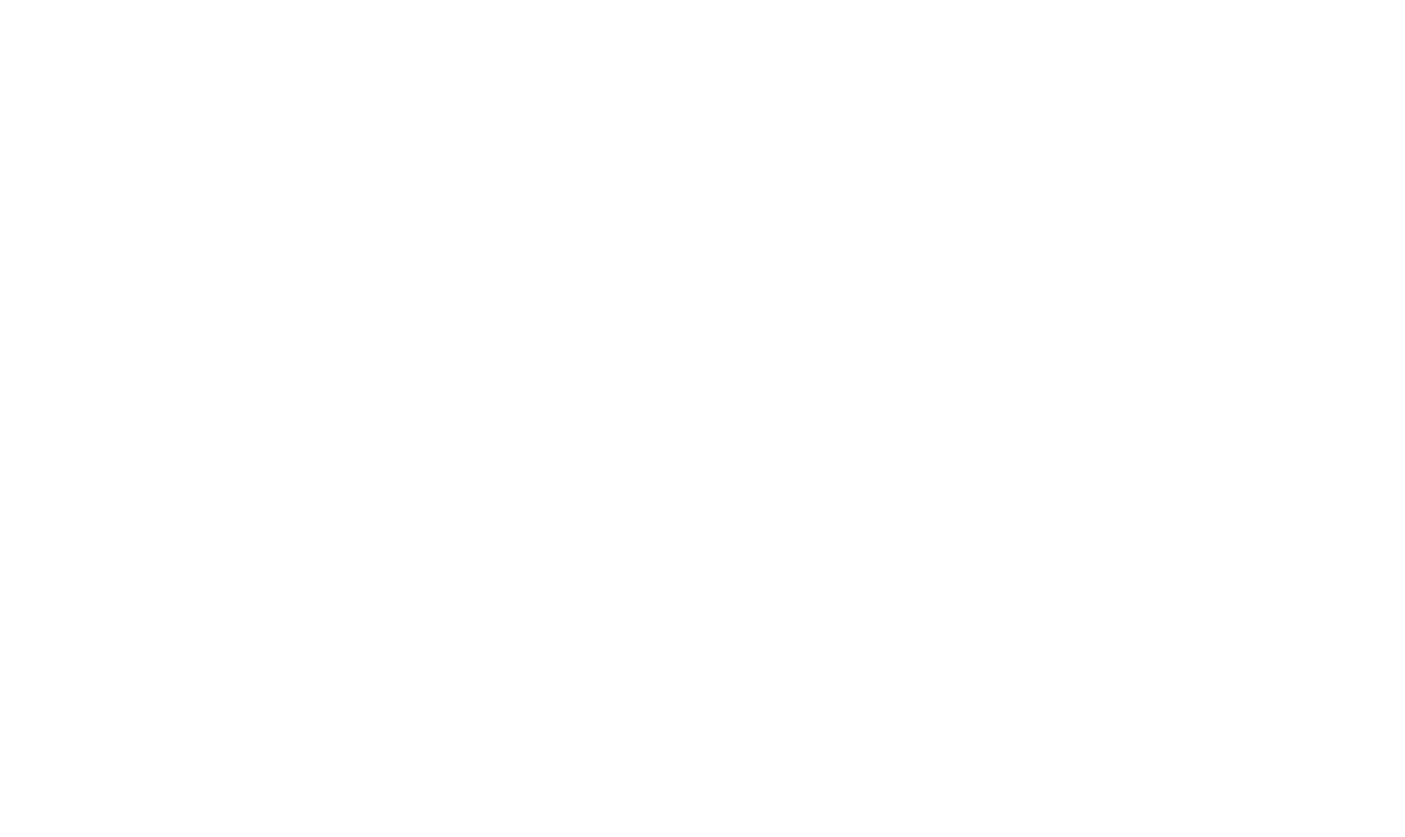
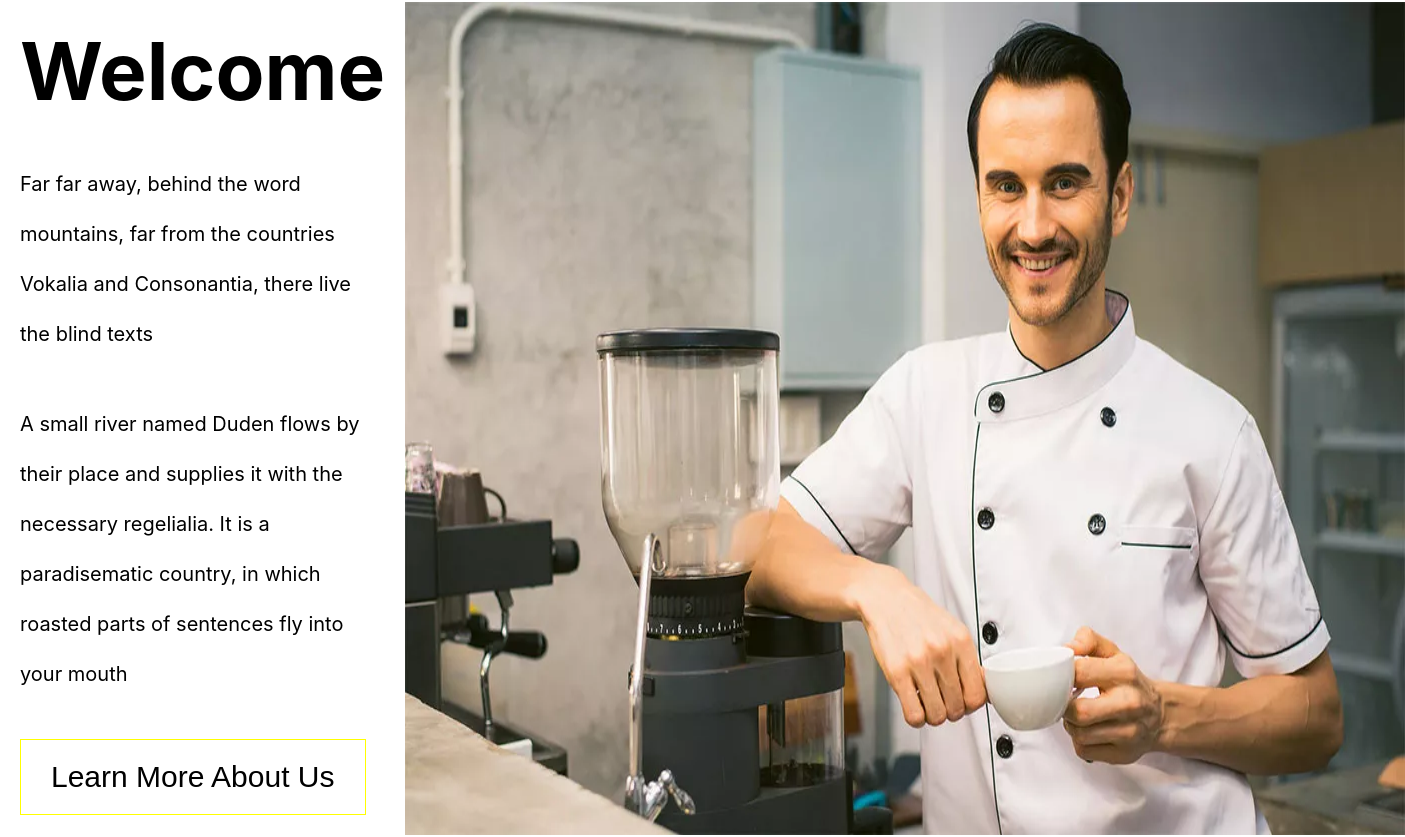
Before and after one commit to MohamadTdn/restaurantlandingwithreactjs, a React (Create React App) app: page / in a window 1280 px wide. Shown: the part 858-1695 px from the top of the page, 1405 px wide, since content can reach past the window. Before the commit the page ends 800 px from the top, so only its background shows below. Built offline with nearby package versions, Linux system fonts and the light colour scheme.

Commit message:
create about component

```diff
--- a/src/App.js
+++ b/src/App.js
@@ -1,10 +1,12 @@
 import './App.css';
 import Header from './Components/Header/Header'
+import About from './Components/About/About'
 
 const App = () => {
   return (
     <div className="App">
       <Header></Header>
+      <About></About>
     </div>
   );
 }
--- /dev/null
+++ b/src/Components/About/About.css
@@ -0,0 +1,32 @@
+.About-section {
+    display: flex;
+    justify-content: space-between;
+    margin: 60px 0;
+}
+
+.About-section h1 {
+    font-size: 80px;
+    padding: 20px;
+}
+
+.About-section p {
+    font-size: 20px;
+    line-height: 50px;
+    width: 95%;
+    padding: 20px;
+}
+
+.Learn-more-btn {
+    font-size: 30px;
+    padding: 20px 30px;
+    margin: 20px;
+    background-color: transparent;
+    border: 1px solid #ffff00;
+}
+
+.Learn-more-btn:hover {
+    background-color: #ffff00;
+    color: #fff;
+    transition: 0.5s;
+    cursor: pointer;
+}
--- /dev/null
+++ b/src/Components/About/About.js
@@ -0,0 +1,17 @@
+import './About.css'
+
+const About = () => {
+    return (
+        <div className='About-section'>
+            <div>
+            <h1>Welcome</h1>
+            <p>Far far away, behind the word mountains, far from the countries Vokalia and Consonantia, there live the blind texts</p>
+            <p>A small river named Duden flows by their place and supplies it with the necessary regelialia. It is a paradisematic country, in which roasted parts of sentences fly into your mouth</p>
+            <button className='Learn-more-btn'>Learn More About Us</button>
+            </div>
+            <img src="assets/about.webp" alt="" />
+       </div>
+    )
+}
+
+export default About
```
Also changed, not shown: public/assets/about.webp (added).
